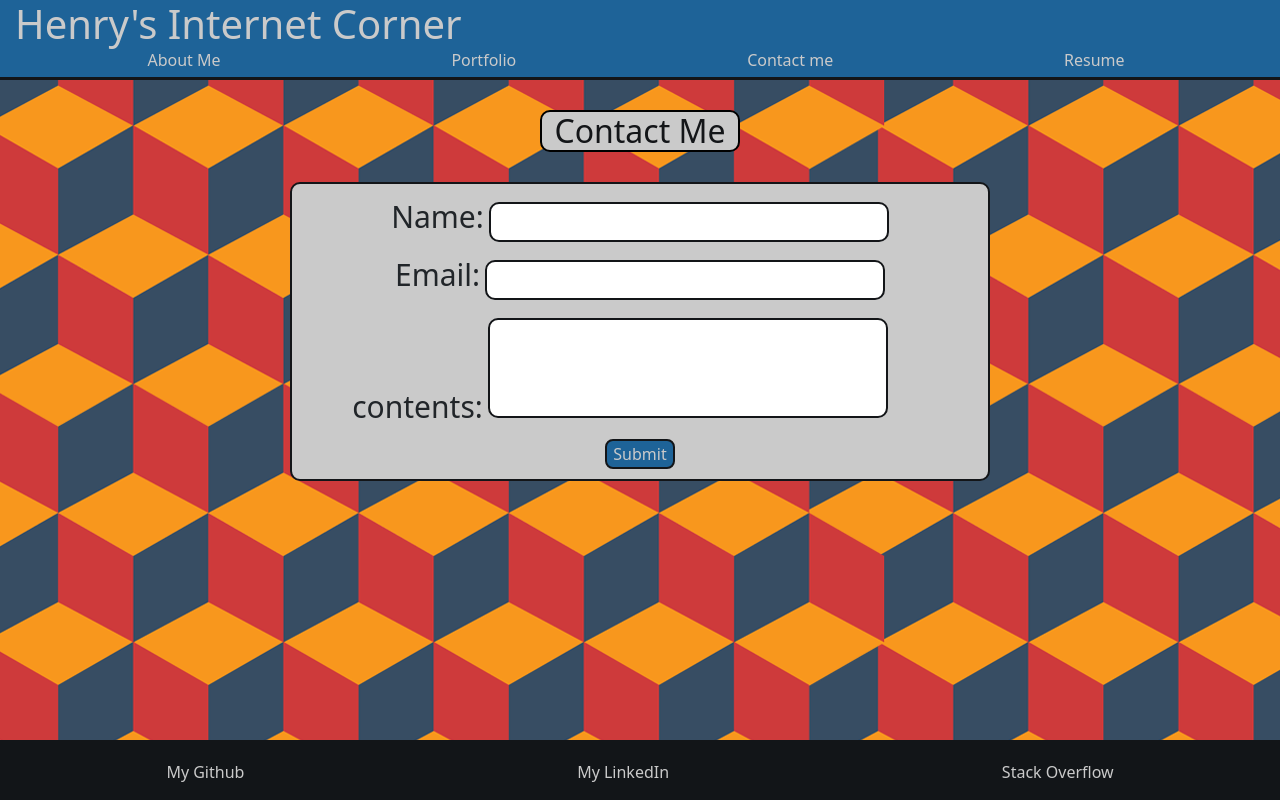
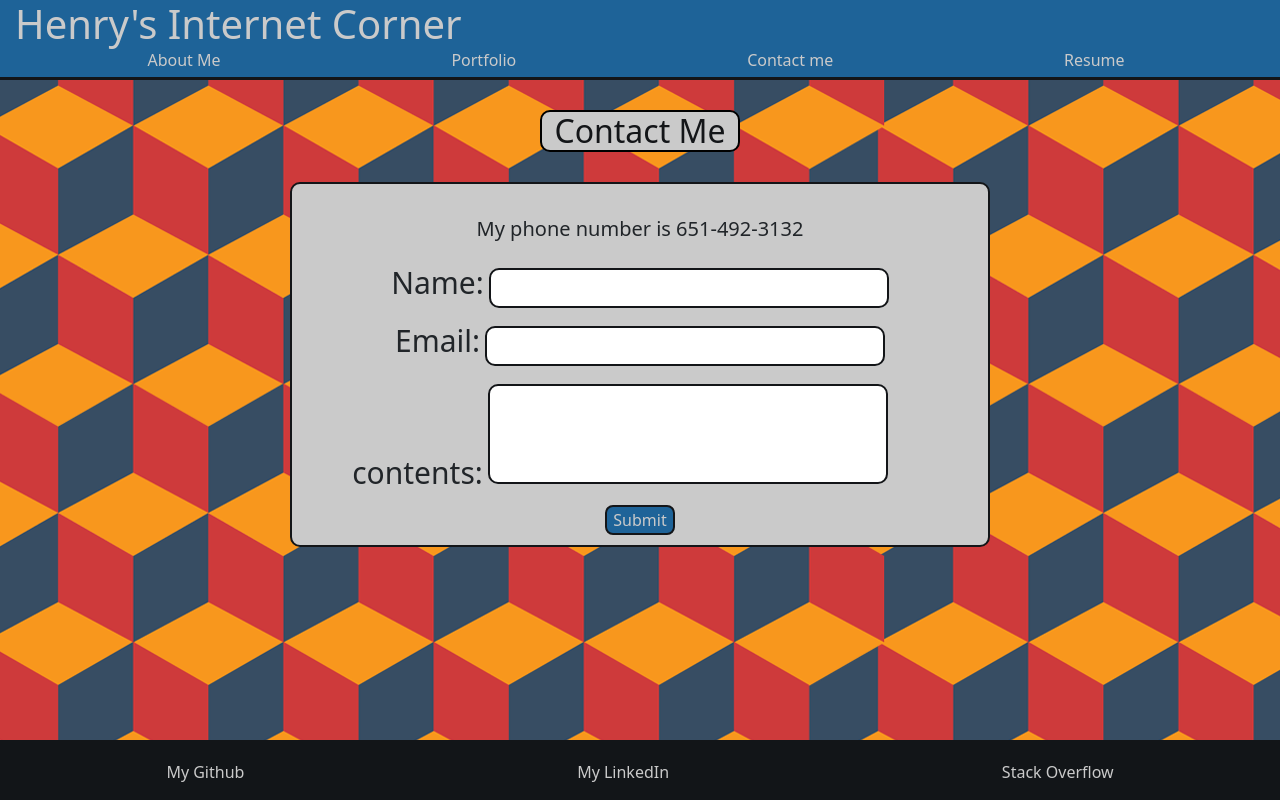
Before and after one commit to HRO0806/old-Portfolio, a React (Create React App) app: page /contact in a window 1280 px wide. Built offline with nearby package versions, Linux system fonts and the light colour scheme.

Commit message:
Touched up the Contact section

```diff
--- a/package.json
+++ b/package.json
@@ -7,6 +7,7 @@
     "@testing-library/react": "^12.1.4",
     "@testing-library/user-event": "^13.5.0",
     "bootstrap": "^5.1.3",
+    "emailjs-com": "^3.2.0",
     "react": "^17.0.2",
     "react-bootstrap": "^2.2.0",
     "react-dom": "^17.0.2",
--- a/src/components/Contact/Contact.css
+++ b/src/components/Contact/Contact.css
@@ -26,6 +26,10 @@
     justify-content: center;
 }
 
+.phone-number{
+    font-size: 20px;
+}
+
 .contact-form-container{
     text-align: center;
     margin-bottom: 20px;
@@ -34,7 +38,8 @@
     width: 700px;
     border: 2.5px solid #131518;
     border-radius: 10px;
-    margin-top: -20px
+    margin-top: -20px;
+    margin-bottom: 10px;
 }
 
 .user-info{
--- a/src/components/Contact/index.js
+++ b/src/components/Contact/index.js
@@ -1,30 +1,43 @@
-import React from 'react';
+import React, {useRef} from 'react';
+import emailjs from "emailjs-com"
 import './Contact.css';
 
 function Contact() {
+    const form = useRef();
 
+    function sendEmail(e) {
+        e.preventDefault();
+
+    emailjs.sendForm('service_w87l5wq', 'template_k9tow8i', form.current, 'M4mJ_bEiZI_BOLGvq')
+      .then((result) => {
+          console.log(result.text);
+      }, (error) => {
+          console.log(error.text);
+      });
+    }
     return(
         <div label="contact" className={'big-contact-container'}>
             <div className={'contact-title-container'}>
                 <h2 className={'contact-title'}>Contact Me</h2>
             </div>
             <div className={'container-container'}>
-                <div className={'contact-form-container'}>
-                    <form className={'contact-form'}>
+                <div className={'contact-form-container'} onSubmit={sendEmail}>
+                    <p className={'phone-number'}>My phone number is 651-492-3132</p>
+                    <form ref={form} className={'contact-form'}>
                         <div className={'user-info'}>
                             <label className={'user-info-label'}>Name:</label>
-                            <input className={'user-info-text'} id={'name-field'} required></input>
+                            <input className={'user-info-text'} id={'name-field'} required name={'name'}></input>
                         </div>
                         <div className={'user-info'}>
                             <label className={'user-info-label'} for='email'>Email:</label>
-                            <input className={'user-info-text'} id={'email-field'} type='email' required></input>
+                            <input className={'user-info-text'} id={'email-field'} type='email' required name={'email'}></input>
                         </div>
                         <div className={'user-info'} id={'text'}>
                             <label className={'user-info-label'}>contents:</label>
-                            <textarea className={'user-info-text'} id={'text-field'} required></textarea>
+                            <textarea className={'user-info-text'} id={'text-field'} required name='message'></textarea>
                         </div>
                         <div>
-                            <button type={'submit'} className={'submit-btn'}>Submit</button>
+                            <button value="Send" type={'submit'} className={'submit-btn'}>Submit</button>
                         </div>
                     </form>
                 </div>
```
Also changed, not shown: 1 other file (tests, documents, lock files or other folders).
